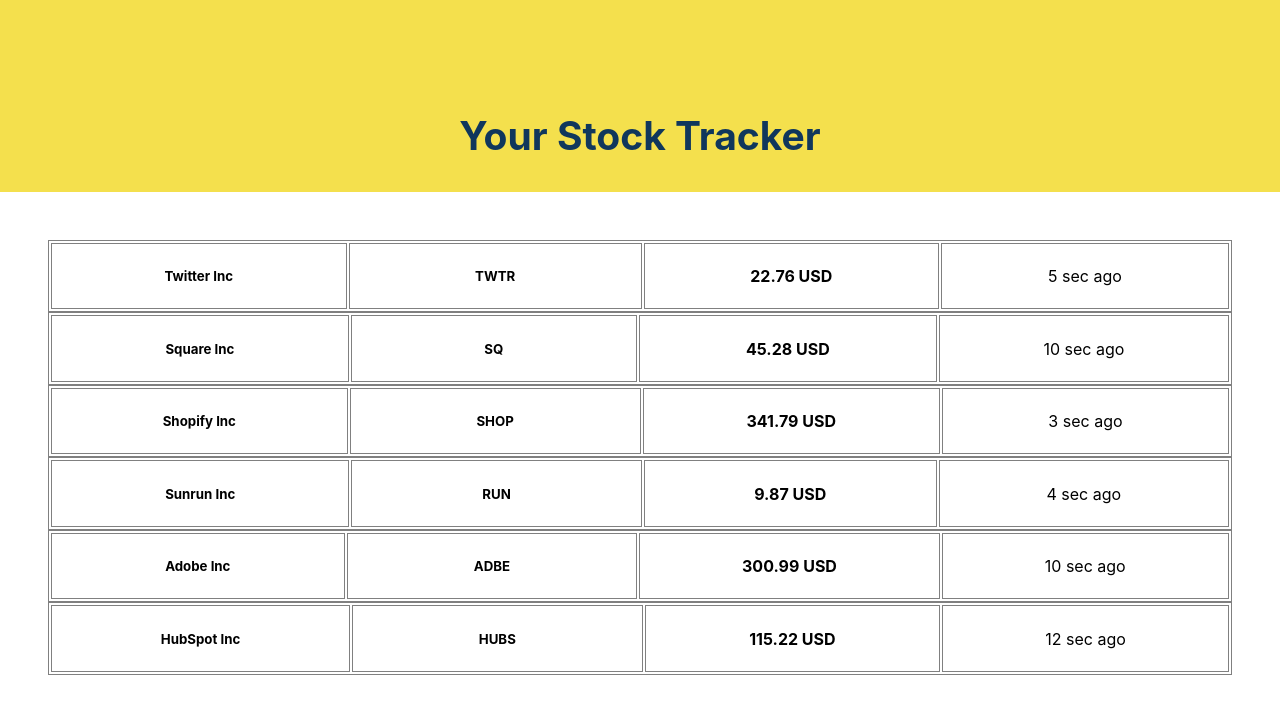
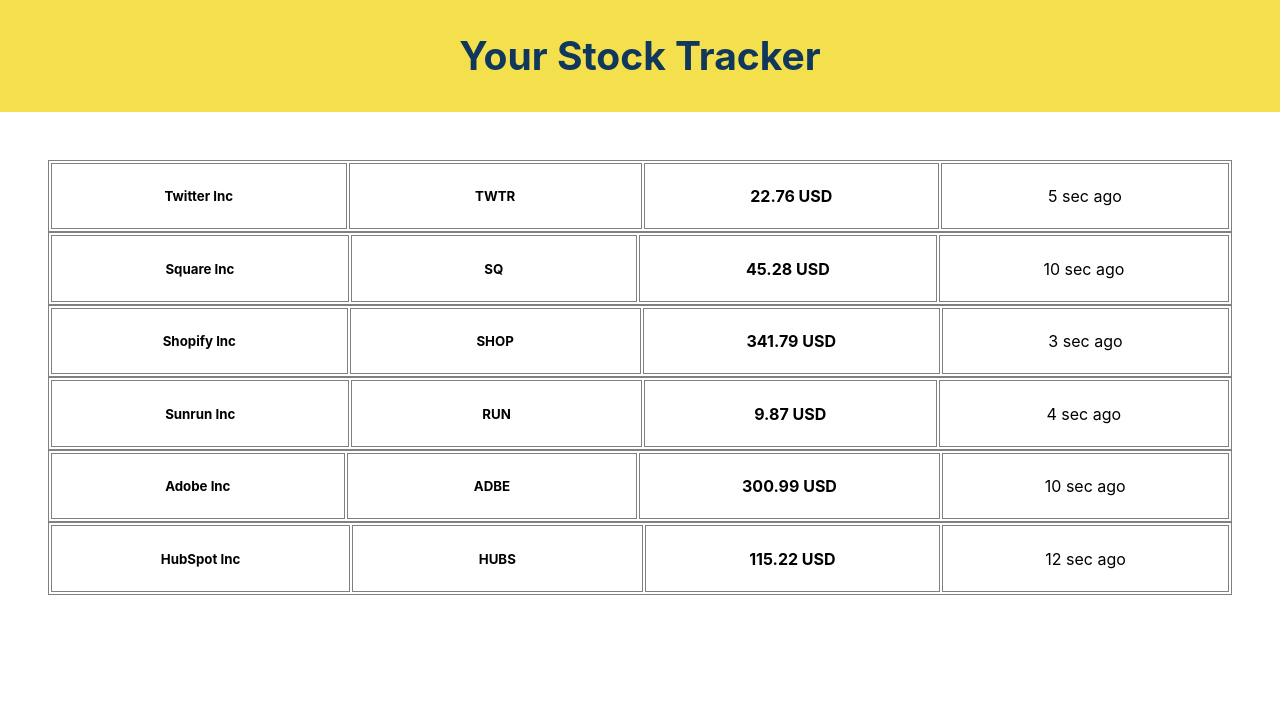
Before and after one commit to deekshasharma/load-json-react, a React (Create React App) app: page / in a window 1280 px wide. Shown: the top 714 px of the page. Built offline with nearby package versions, Linux system fonts and the light colour scheme.

Commit message:
removed extra header

```diff
--- a/src/App.js
+++ b/src/App.js
@@ -2,12 +2,10 @@
 import "./App.css";
 import { Stocks } from "./Stocks";
 
-
 function App() {
   return (
     <div className="App">
-      <header className="header"/>
-      <Stocks/>
+      <Stocks />
     </div>
   );
 }
```
